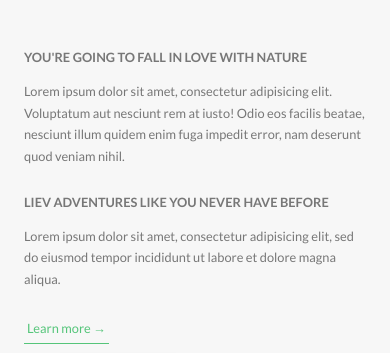
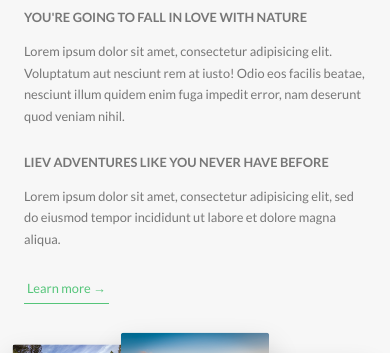
Before and after one commit to yukijina/naTour, a website: page index.html in a window 390 px wide. Shown: the part 918-1271 px from the top of the page. Drawn offline with Linux system fonts and the light colour scheme.

Commit message:
add media queries

```diff
--- a/sass/base/_utilities.scss
+++ b/sass/base/_utilities.scss
@@ -1,8 +1,21 @@
 .u-center-text { text-align: center !important;  }
 
 .u-margin-bottom-small { margin-bottom: 1.5rem !important; }
-.u-margin-bottom-medium { margin-bottom: 4rem !important; }
-.u-margin-bottom-big { margin-bottom: 8rem !important; }
+.u-margin-bottom-medium {
+    margin-bottom: 4rem !important;
+
+    @include respond(tab-port) {
+     margin-bottom: 3rem;
+    }
+
+}
+.u-margin-bottom-big {
+    margin-bottom: 8rem !important;
+
+    @include respond(tab-port) {
+        margin-bottom: 5rem;
+    }
+}
 
 .u-margin-top-big { margin-top: 8rem !important; }
 .u-margin-top-huge { margin-top: 10rem !important; }
--- a/sass/components/_composition.scss
+++ b/sass/components/_composition.scss
@@ -10,17 +10,41 @@
     transition: all .2;
     outline-offset: 2rem; //give space between border(outline) and image
 
+    @include respond(tab-port) {
+      float: left;
+      position: relative;  //remove positon:absolute
+      width: 33.333333%;
+      box-shadow: 0 1.5rem 3rem rgba($color-black, .2);
+    }
+
     &--p1 {
       left: 0;
       top: -2rem;
+
+      @include respond(tab-port) {
+        top: 0;
+        transform: scale(1.2);
+      }
     }
     &--p2 {
       right: 0;
       top: 2rem;
+
+      @include respond(tab-port) {
+        top: -1rem;
+        transform: scale(1.3);
+        z-index: 100;
+      }
     }
     &--p3 {
       left: 20%; // use % for responsive
       top: 10rem;
+
+      @include respond(tab-port) {
+        top: 1rem;
+        left: 0;
+        transform: scale(1.1);
+      }
     }
 
     &:hover {
--- a/sass/components/_feature-box.scss
+++ b/sass/components/_feature-box.scss
@@ -7,6 +7,10 @@
   box-shadow: 0 1.5rem 4rem rgba($color-black, .15);
   transition: transform .3s;
 
+  @include respond(tab-port) {
+    padding: 2rem;
+  }
+
   &__icon {
     font-size: 6rem;
     margin-bottom:  .5rem;
@@ -15,6 +19,10 @@
     background-image: linear-gradient(to right, $color-primary-light, $color-primary-dark);
     -webkit-background-clip: text; // background is clipped exact place as text
     color: transparent; //
+
+    @include respond(tab-port) {
+      margin-bottom: 0;
+    }
   }
 
   &:hover {
--- a/sass/layout/_footer.scss
+++ b/sass/layout/_footer.scss
@@ -10,6 +10,10 @@
     &__logo-box {
         text-align: center;
         margin-bottom: 8rem;
+
+        @include respond(tab-port) {
+            margin-bottom: 6rem;
+        }
     }
     &__logo {
         width: 15rem;
--- a/sass/pages/_home.scss
+++ b/sass/pages/_home.scss
@@ -3,6 +3,10 @@
   background-color: $color-grey-light-1;
   padding: 25rem 0;
   margin-top: -20vh; // header 95vh - 75vh = 20, use minus margin so you can fill the space(set in polygon) between header and main
+
+  @include respond(tab-port) {
+    padding: 20rem 0;
+  }
 }
 
 
@@ -24,22 +28,39 @@
     //div box do not want to skew so we can offset here
     transform: skewY(7deg);
   }
+
+  @include respond(tab-port) {
+    padding: 10rem 0;
+  }
 }
 
 .section-tours {
   background-color: $color-grey-light-1;
   padding: 25rem 0 15rem 0;
   margin-top: -10rem;
+
+  @include respond(tab-port) {
+    padding: 20rem 0 10rem 0;
+  }
 }
 
 .section-stories {
   padding: 15rem 0;
   position: relative;
+
+  @include respond(tab-port) {
+    padding: 10rem 0;
+  }
+
 }
 
 .section-book {
   padding: 15rem 0;
   background-image: linear-gradient(to right bottom, $color-primary-light, $color-primary-dark);
+
+  @include respond(tab-port) {
+    padding: 10rem 0;
+  }
 }
 
 .book  {
```
Also changed, not shown: css/style.css.
